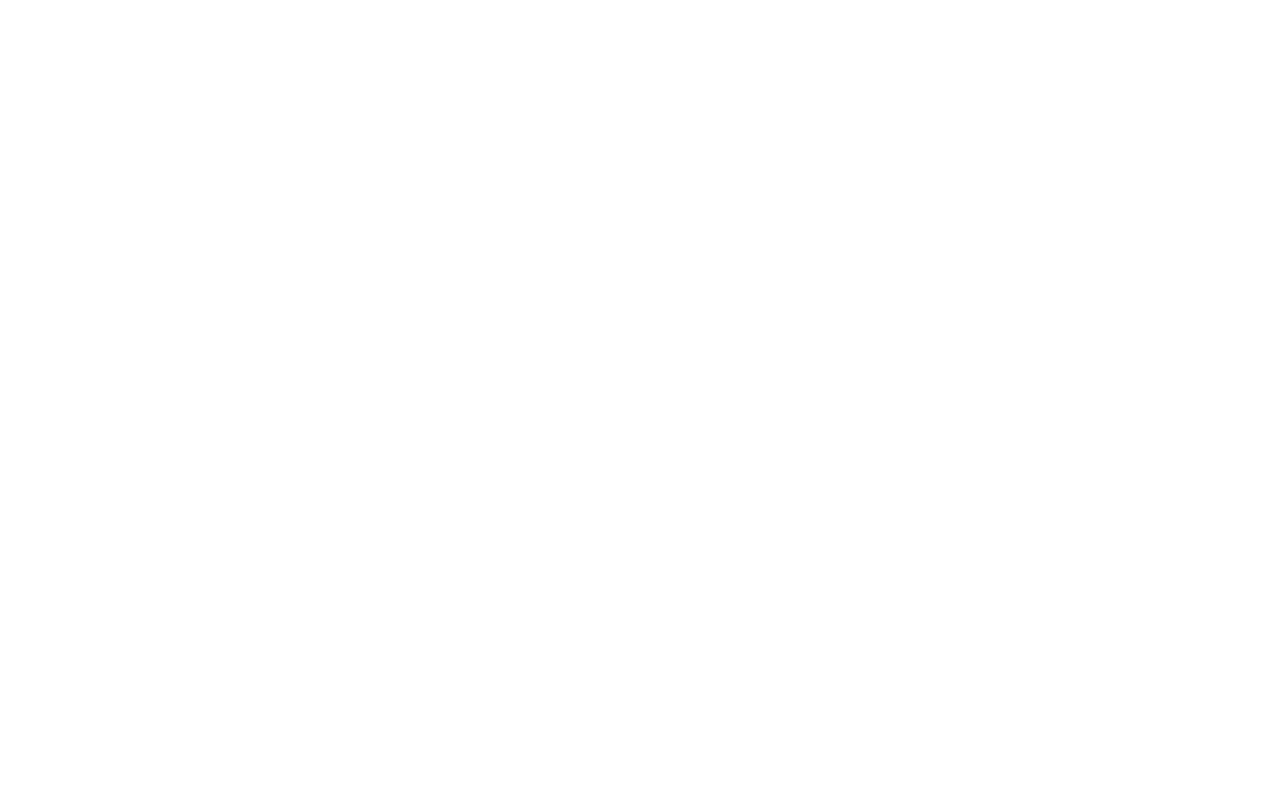
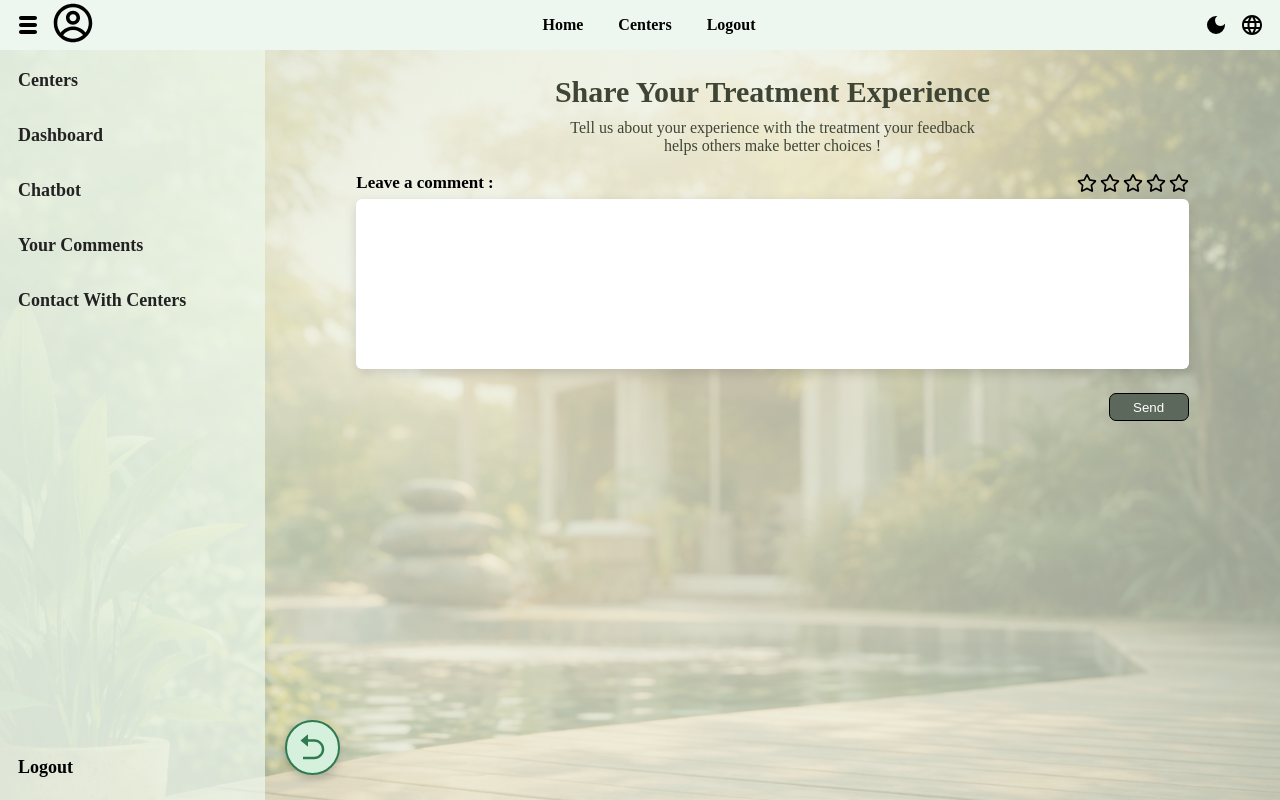
Before and after one commit to nedaalyahyei-hue/git101, a React (Vite) app in the folder client/: page /customer/review in a window 1280 px wide. Built offline with nearby package versions, Linux system fonts and the light colour scheme.

Commit message:
update Review

```diff
--- a/client/src/components/customer/Review.jsx
+++ b/client/src/components/customer/Review.jsx
@@ -5,6 +5,28 @@
 
 export default function Review() {
   const [rating, setRating] = useState(0);
-
-
+  return (
+    <CustomerLayout>
+      <div className="review-content">
+        <h1>Share Your Treatment Experience</h1>
+        <p>Tell us about your experience with the treatment your feedback<br />helps others make better choices !</p>
+        <div className="review-form-area">
+          <div className="review-top-row">
+            <label>Leave a comment :</label>
+            <div className="rating-stars">
+              {[1, 2, 3, 4, 5].map((star) =>
+                star <= rating ? (
+                  <FaStar key={star} onClick={() => setRating(star)} className="star-icon active-star" />
+                ) : (
+                  <FaRegStar key={star} onClick={() => setRating(star)} className="star-icon" />
+                )
+              )}
+            </div>
+          </div>
+          <textarea className="review-textarea"></textarea>
+          <button className="review-send-btn">Send</button>
+        </div>
+      </div>
+    </CustomerLayout>
+  );
 }
```
